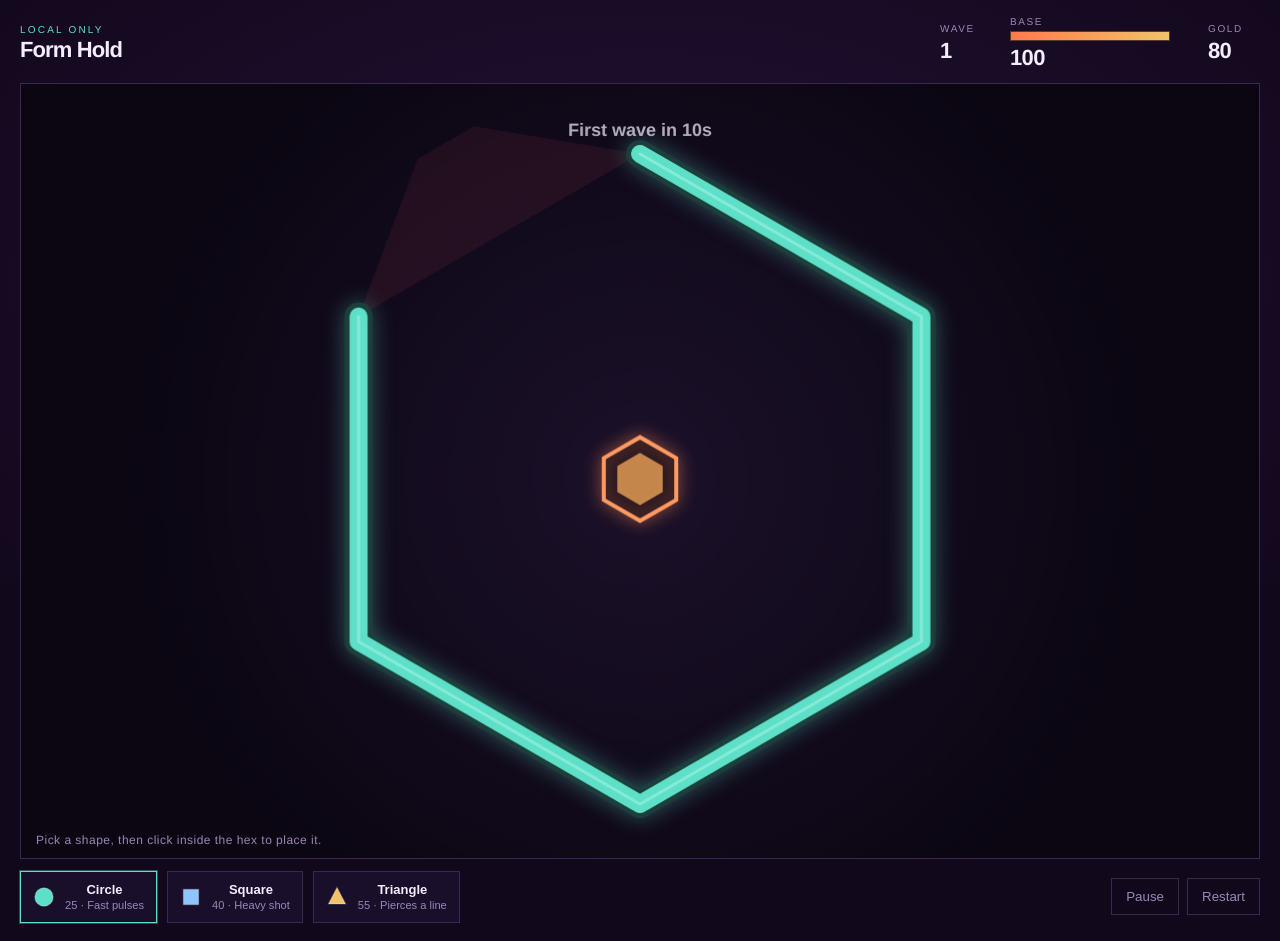
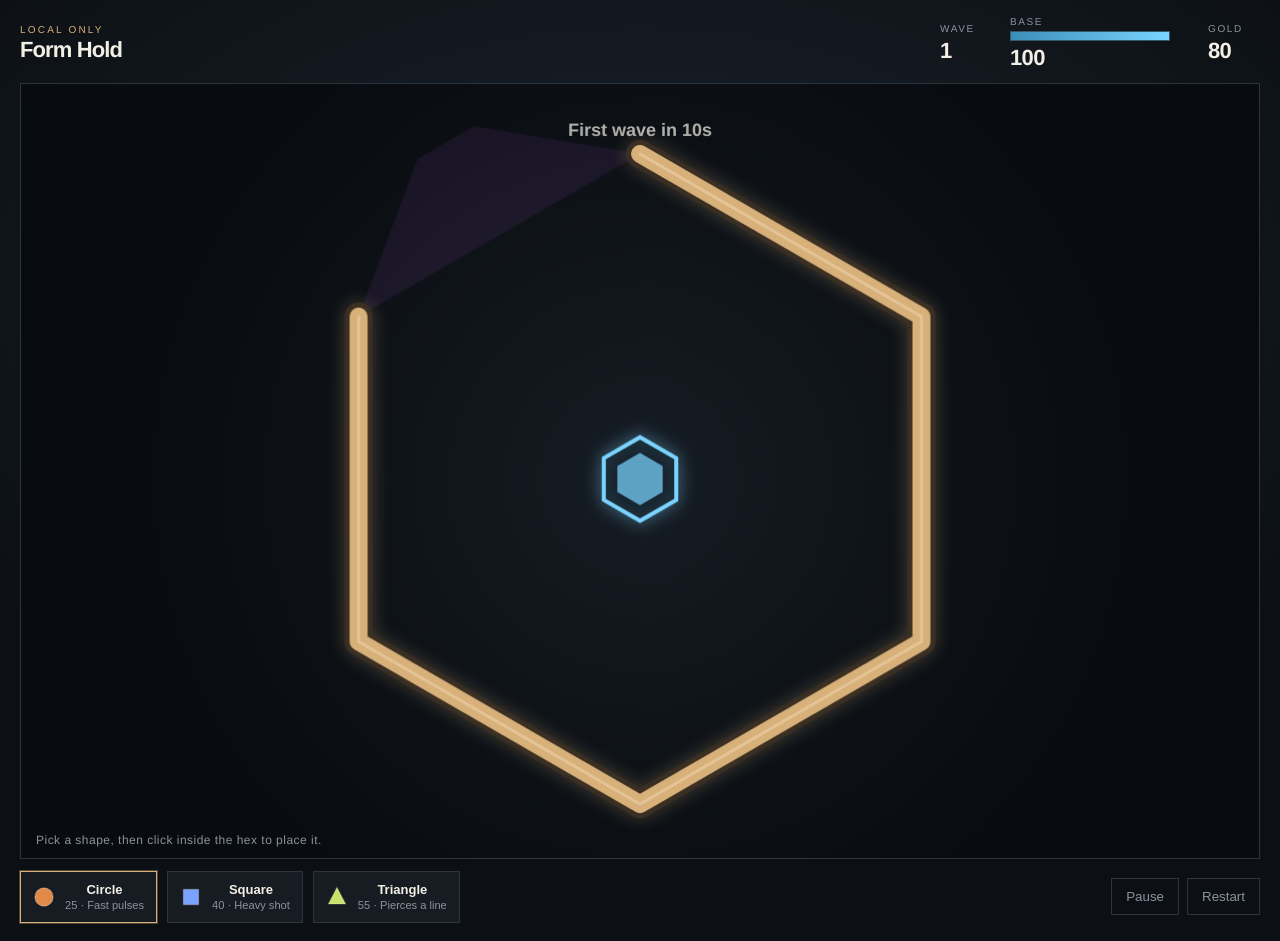
Before and after one commit to jezjsa/form-hold, a website built with Vite: page index.html in a window 1280 px wide. Built offline with nearby package versions, Linux system fonts and the light colour scheme; animation ran at ten frames a second.

Commit message:
Give Form Hold its own brass, ice, and violet palette.
Co-authored-by: Cursor <cursoragent@cursor.com>

```diff
--- a/css/theme.css
+++ b/css/theme.css
@@ -1,12 +1,12 @@
 :root {
-  --ink: #12081c;
-  --panel: #1a0f2a;
-  --line: #3a2754;
-  --text: #f4ecff;
-  --dim: #9a86b8;
-  --mint: #5ee0c8;
-  --gold: #f0c36a;
-  --coral: #ff5d6c;
+  --ink: #0c1014;
+  --panel: #171c22;
+  --line: #2c343d;
+  --text: #f3efe6;
+  --dim: #8b93a0;
+  --brass: #d7b07a;
+  --ice: #7ad4ff;
+  --violet: #c45cff;
 }
 
 * { box-sizing: border-box; }
@@ -14,7 +14,7 @@
 html, body {
   margin: 0;
   min-height: 100%;
-  background: radial-gradient(1200px 700px at 50% 30%, #241236 0%, var(--ink) 70%);
+  background: radial-gradient(1200px 700px at 50% 30%, #1a222c 0%, var(--ink) 70%);
   color: var(--text);
   font-family: "Helvetica Neue", Arial, sans-serif;
 }
@@ -39,7 +39,7 @@ html, body {
   font-size: 10px;
   letter-spacing: 0.22em;
   text-transform: uppercase;
-  color: var(--mint);
+  color: var(--brass);
 }
 
 h1 {
@@ -77,8 +77,8 @@ h1 {
 .energy {
   width: 160px;
   height: 10px;
-  border: 1px solid #5a3a2a;
-  background: #2a1420;
+  border: 1px solid #35586a;
+  background: #152028;
   overflow: hidden;
 }
 
@@ -86,7 +86,7 @@ h1 {
   display: block;
   height: 100%;
   width: 100%;
-  background: linear-gradient(90deg, #ff7a4d, var(--gold));
+  background: linear-gradient(90deg, #3a8fb8, var(--ice));
   transform-origin: left center;
 }
 
@@ -101,7 +101,7 @@ h1 {
   height: 100%;
   display: block;
   border: 1px solid var(--line);
-  background: #0d0716;
+  background: #0a0e12;
 }
 
 .hint {
@@ -134,8 +134,8 @@ h1 {
 }
 
 .shape.on {
-  border-color: var(--mint);
-  box-shadow: 0 0 0 1px rgba(94, 224, 200, 0.35);
+  border-color: var(--brass);
+  box-shadow: 0 0 0 1px rgba(215, 176, 122, 0.35);
 }
 
 .shape .icon {
--- a/js/game.js
+++ b/js/game.js
@@ -11,7 +11,7 @@ const TYPES = {
     range: 118,
     rate: 6.2,
     damage: 3.2,
-    color: "#5ee0c8",
+    color: "#e08a4a",
     blurb: "Fast pulses",
   },
   square: {
@@ -20,7 +20,7 @@ const TYPES = {
     range: 156,
     rate: 1.35,
     damage: 16,
-    color: "#8ec5ff",
+    color: "#7aa2ff",
     blurb: "Heavy shot",
   },
   triangle: {
@@ -30,7 +30,7 @@ const TYPES = {
     rate: 2.1,
     damage: 7,
     pierce: 3,
-    color: "#f0c36a",
+    color: "#c6e36a",
     blurb: "Pierces a line",
   },
 };
@@ -339,11 +339,11 @@ export function startGame(canvas) {
 
   const drawWalls = () => {
     ctx.save();
-    ctx.shadowColor = "rgba(94, 224, 200, 0.35)";
-    ctx.shadowBlur = 22;
+    ctx.shadowColor = "rgba(215, 176, 122, 0.28)";
+    ctx.shadowBlur = 18;
     ctx.lineCap = "round";
     ctx.lineJoin = "round";
-    ctx.strokeStyle = "#1c3f3c";
+    ctx.strokeStyle = "#3a2f22";
     ctx.lineWidth = WALL + 10;
     ctx.beginPath();
     for (const { a, b } of view.walls) {
@@ -352,10 +352,10 @@ export function startGame(canvas) {
     }
     ctx.stroke();
     ctx.shadowBlur = 0;
-    ctx.strokeStyle = "#5ee0c8";
+    ctx.strokeStyle = "#d7b07a";
     ctx.lineWidth = WALL;
     ctx.stroke();
-    ctx.strokeStyle = "rgba(210, 255, 245, 0.35)";
+    ctx.strokeStyle = "rgba(255, 236, 205, 0.35)";
     ctx.lineWidth = 3;
     ctx.stroke();
     ctx.restore();
@@ -365,10 +365,10 @@ export function startGame(canvas) {
     const pulse = 1 + Math.sin(t * 3.2) * 0.04;
     const pts = hexPoints(view.cx, view.cy, view.baseR * pulse);
     ctx.save();
-    ctx.shadowColor = "rgba(255, 140, 80, 0.45)";
+    ctx.shadowColor = "rgba(122, 212, 255, 0.4)";
     ctx.shadowBlur = 18;
-    ctx.fillStyle = "#2a1820";
-    ctx.strokeStyle = "#ff9a62";
+    ctx.fillStyle = "#152028";
+    ctx.strokeStyle = "#7ad4ff";
     ctx.lineWidth = 4;
     ctx.beginPath();
     ctx.moveTo(pts[0].x, pts[0].y);
@@ -378,7 +378,7 @@ export function startGame(canvas) {
     ctx.stroke();
     ctx.shadowBlur = 0;
     const ring = hexPoints(view.cx, view.cy, view.baseR * 0.62);
-    ctx.fillStyle = `rgba(255, 176, 92, ${0.28 + (state.energy / 100) * 0.45})`;
+    ctx.fillStyle = `rgba(122, 212, 255, ${0.22 + (state.energy / 100) * 0.5})`;
     ctx.beginPath();
     ctx.moveTo(ring[0].x, ring[0].y);
     for (const p of ring.slice(1)) ctx.lineTo(p.x, p.y);
@@ -391,12 +391,12 @@ export function startGame(canvas) {
     const t = now / 1000;
     ctx.clearRect(0, 0, view.w, view.h);
     const g = ctx.createRadialGradient(view.cx, view.cy, 40, view.cx, view.cy, view.arena * 1.6);
-    g.addColorStop(0, "#1a1028");
-    g.addColorStop(1, "#0b0612");
+    g.addColorStop(0, "#151b22");
+    g.addColorStop(1, "#080b0f");
     ctx.fillStyle = g;
     ctx.fillRect(0, 0, view.w, view.h);
 
-    ctx.fillStyle = "rgba(255, 93, 108, 0.08)";
+    ctx.fillStyle = "rgba(196, 92, 255, 0.08)";
     ctx.beginPath();
     ctx.moveTo(view.gapA.x, view.gapA.y);
     ctx.lineTo(view.spawn.x + (view.gapA.x - view.gapMid.x) * 0.2, view.spawn.y + (view.gapA.y - view.gapMid.y) * 0.2);
@@ -414,7 +414,7 @@ export function startGame(canvas) {
       ctx.globalAlpha = 1;
       if (state.hover.ok) {
         ctx.beginPath();
-        ctx.strokeStyle = "rgba(94,224,200,0.18)";
+        ctx.strokeStyle = "rgba(215,176,122,0.22)";
         ctx.arc(state.hover.x, state.hover.y, TYPES[state.selected].range, 0, Math.PI * 2);
         ctx.stroke();
       }
@@ -441,32 +441,32 @@ export function startGame(canvas) {
 
     for (const enemy of state.enemies) {
       ctx.beginPath();
-      ctx.fillStyle = enemy.atBase ? "#ff8a6a" : "#ff5d6c";
-      ctx.shadowColor = "rgba(255, 80, 90, 0.55)";
+      ctx.fillStyle = enemy.atBase ? "#e8a0ff" : "#c45cff";
+      ctx.shadowColor = "rgba(196, 92, 255, 0.5)";
       ctx.shadowBlur = 10;
       ctx.arc(enemy.x, enemy.y, ENEMY_R, 0, Math.PI * 2);
       ctx.fill();
       ctx.shadowBlur = 0;
       ctx.fillStyle = "rgba(0,0,0,0.35)";
       ctx.fillRect(enemy.x - 8, enemy.y - 14, 16, 2);
-      ctx.fillStyle = "#f0c36a";
+      ctx.fillStyle = "#7ad4ff";
       ctx.fillRect(enemy.x - 8, enemy.y - 14, 16 * Math.max(0, enemy.hp / enemy.max), 2);
     }
 
     for (const pop of state.pops) {
       ctx.beginPath();
-      ctx.strokeStyle = `rgba(255,220,140,${pop.life * 2})`;
+      ctx.strokeStyle = `rgba(232, 210, 255,${pop.life * 2})`;
       ctx.arc(pop.x, pop.y, (1 - pop.life) * 18, 0, Math.PI * 2);
       ctx.stroke();
     }
     for (const tick of state.ticks) {
-      ctx.fillStyle = `rgba(244,236,255,${tick.life * 2})`;
+      ctx.fillStyle = `rgba(243,239,230,${tick.life * 2})`;
       ctx.font = "11px Helvetica Neue, sans-serif";
       ctx.fillText(tick.text, tick.x - 6, tick.y);
     }
 
     if (state.phase === "build" || state.phase === "between") {
-      ctx.fillStyle = "rgba(244,236,255,0.72)";
+      ctx.fillStyle = "rgba(243,239,230,0.72)";
       ctx.font = "600 18px Helvetica Neue, sans-serif";
       ctx.textAlign = "center";
       const left = Math.ceil(state.buildLeft);
@@ -475,14 +475,14 @@ export function startGame(canvas) {
     }
 
     if (state.phase === "lost") {
-      ctx.fillStyle = "rgba(10,6,16,0.55)";
+      ctx.fillStyle = "rgba(8,11,15,0.55)";
       ctx.fillRect(0, 0, view.w, view.h);
-      ctx.fillStyle = "#f4ecff";
+      ctx.fillStyle = "#f3efe6";
       ctx.textAlign = "center";
       ctx.font = "800 42px Helvetica Neue, sans-serif";
       ctx.fillText("Base fallen", view.cx, view.cy - 10);
       ctx.font = "16px Helvetica Neue, sans-serif";
-      ctx.fillStyle = "#9a86b8";
+      ctx.fillStyle = "#8b93a0";
       ctx.fillText(`Held ${state.wave} wave${state.wave === 1 ? "" : "s"}`, view.cx, view.cy + 22);
       ctx.textAlign = "start";
     }
```
